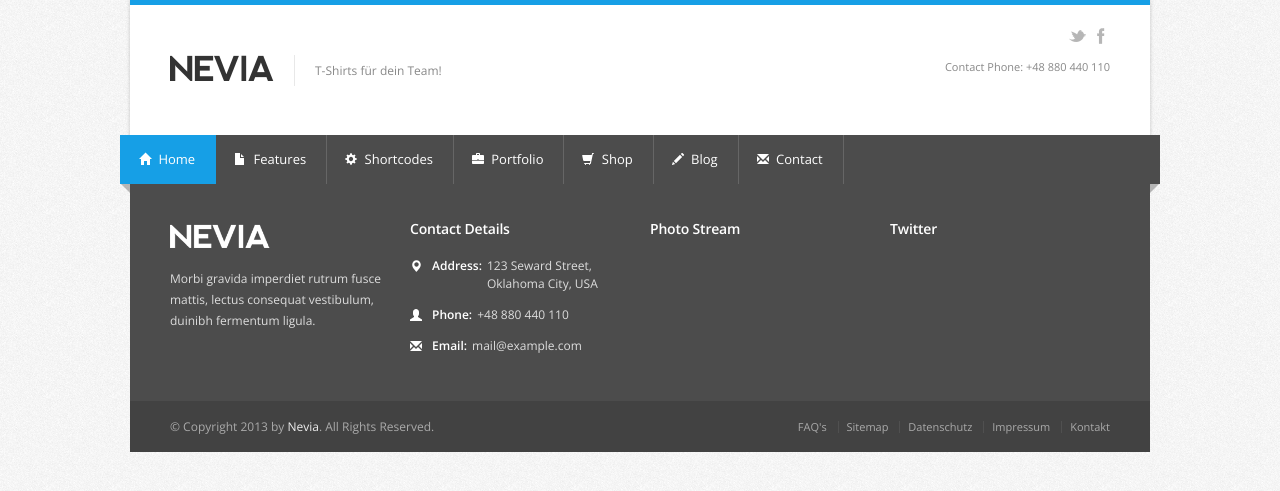
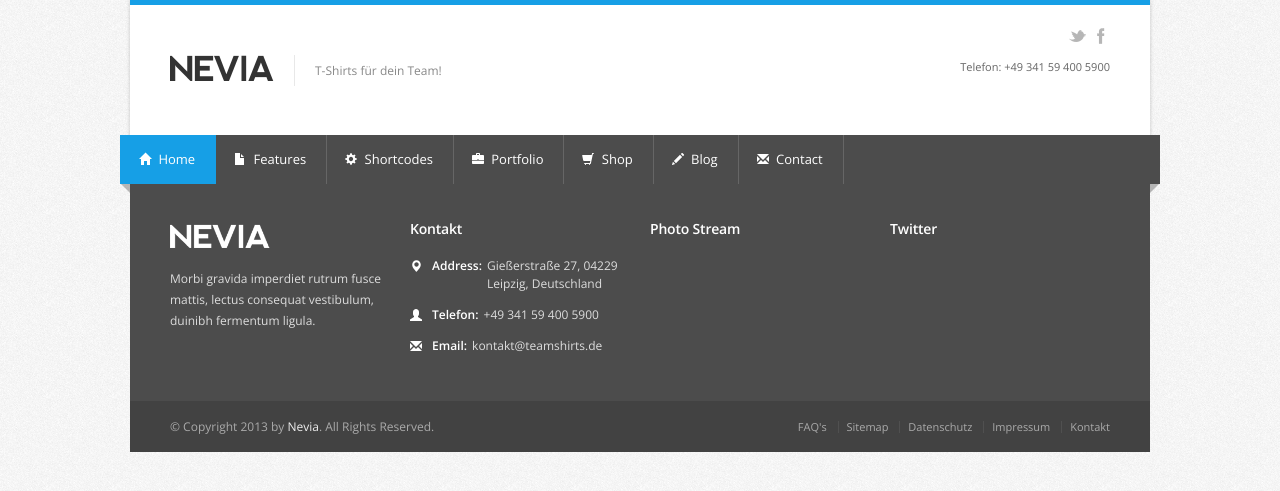
Before and after one commit to teamshirts/teamshirts.github.io, a Jekyll site: the page built from index.html, in a window 1280 px wide. Shown: the top 491 px of the page. Built offline with Jekyll 4.4.1, drawn with Linux system fonts in a browser that asks for light colours; Markdown is read by kramdown in place of the engine named in the settings.

Commit message:
fixed contact details

```diff
--- a/_layouts/default.html
+++ b/_layouts/default.html
@@ -78,7 +78,7 @@
       <div class="clearfix"></div>
 
       <!-- Contact Details -->
-      <div class="contact-details">Contact Phone: +48 880 440 110</div>
+      <div class="contact-details"><a href="tel:+49 341 59 400 5900">Telefon: +49 341 59 400 5900</a></div>
 
       <div class="clearfix"></div>
 
@@ -211,11 +211,12 @@
 
     <!-- Contact Details -->
     <div class="four columns">
-      <h4>Contact Details</h4>
+      <h4>Kontakt</h4>
       <ul class="contact-details-alt">
-        <li><i class="halflings white map-marker"></i> <p><strong>Address:</strong> 123 Seward Street, Oklahoma City, USA</p></li>
-        <li><i class="halflings white user"></i> <p><strong>Phone:</strong> +48 880 440 110</p></li>
-        <li><i class="halflings white envelope"></i> <p><strong>Email:</strong> <a href="#">mail@example.com</a></p></li>
+        <li><i class="halflings white map-marker"></i> <p><strong>Address:</strong>
+            Gießerstraße 27, 04229 Leipzig, Deutschland</p></li>
+        <li><i class="halflings white user"></i> <p><strong>Telefon:</strong> <a href="tel:+49 341 59 400 5900">+49 341 59 400 5900</a></p></li>
+        <li><i class="halflings white envelope"></i> <p><strong>Email:</strong> <a href="mailto:kontakt@teamshirts.de">kontakt@teamshirts.de</a></p></li>
       </ul>
     </div>
 
```
